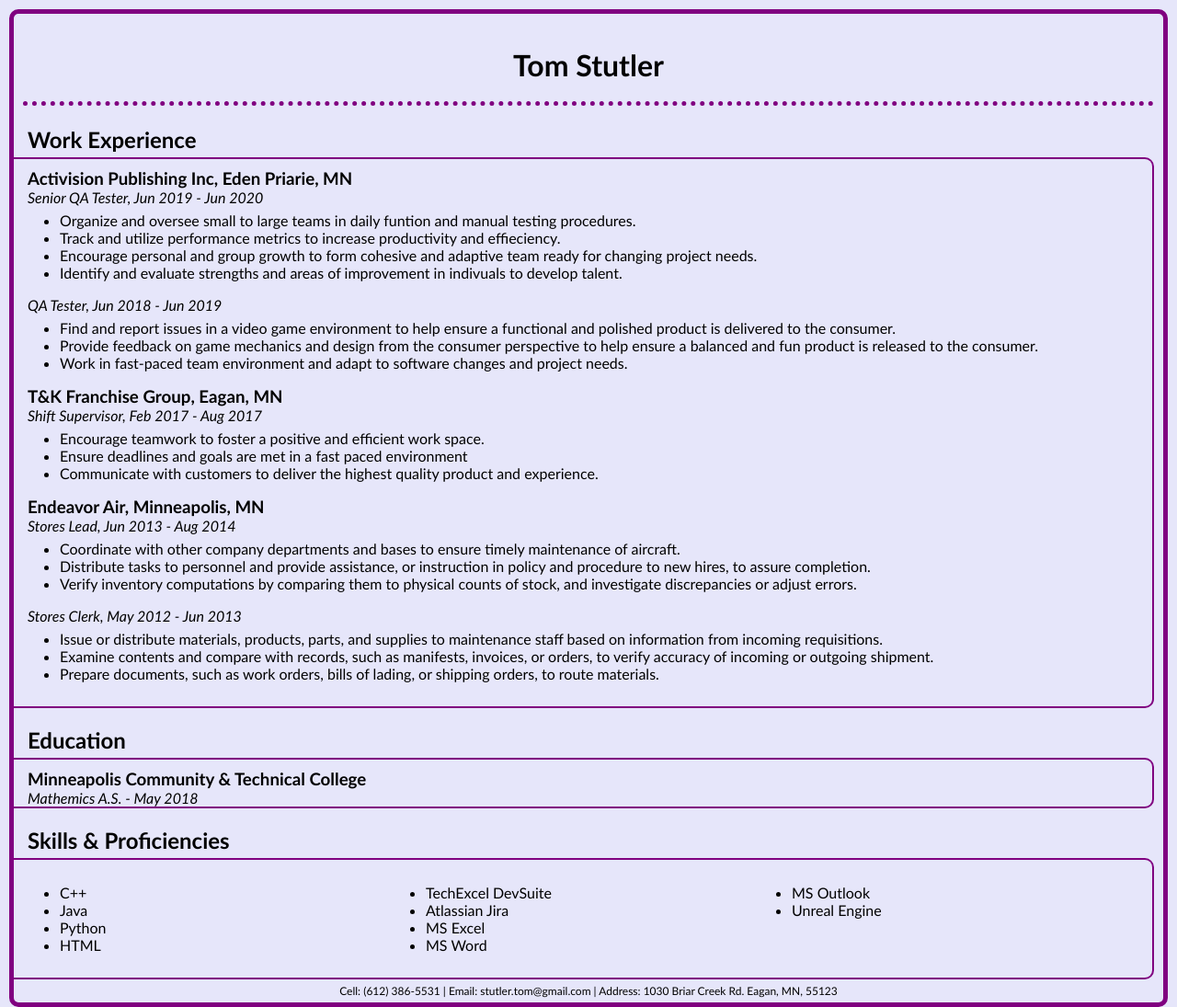
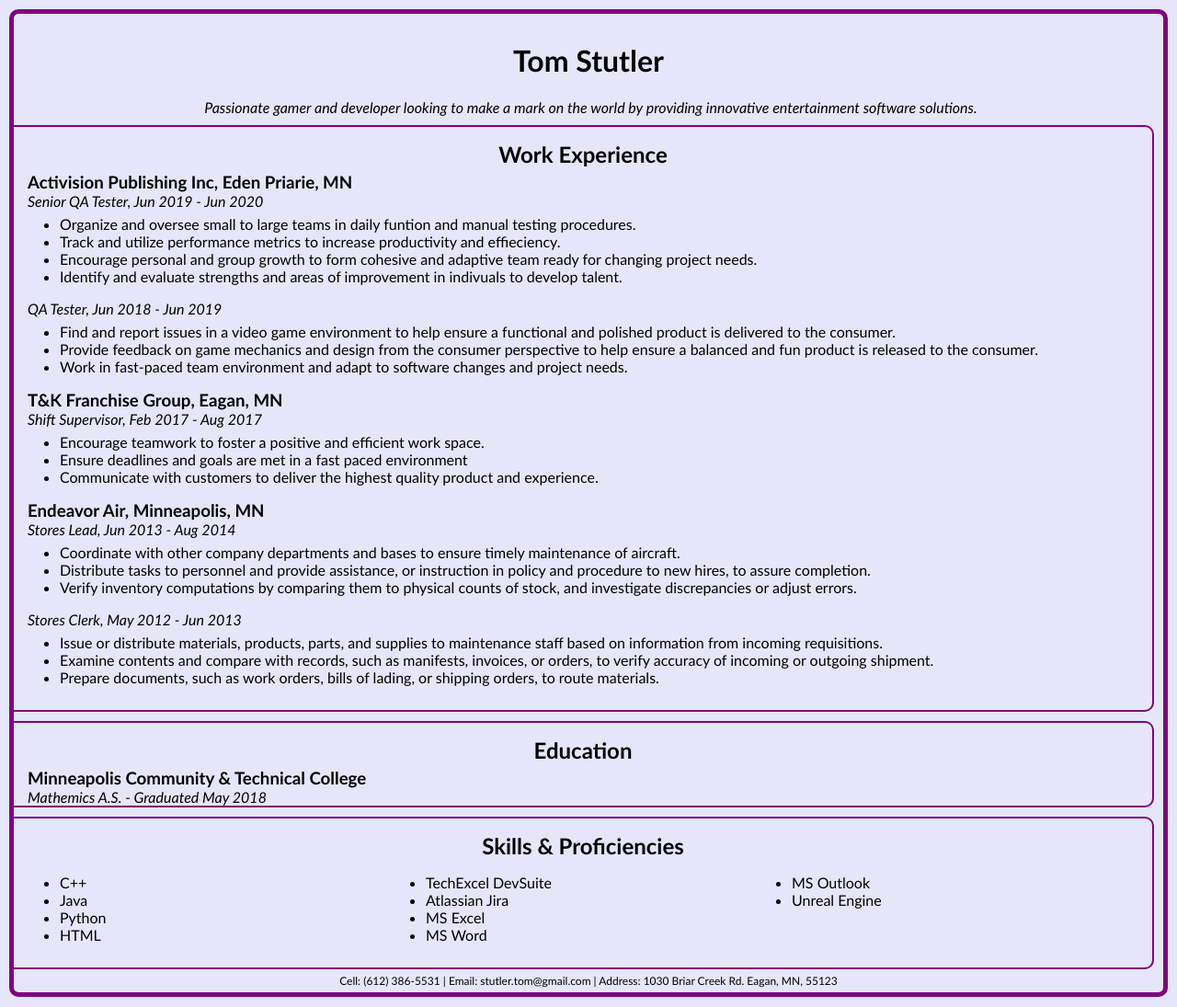
Before and after one commit to MadTofu22/MadTofu22.github.io, a plain HTML site: page Resume/Resume.html in a window 1280 px wide. Shown: the whole page at 92% size. Drawn offline with Linux system fonts and the light colour scheme.

Commit message:
Added headline and changed some formatting.

```diff
--- a/Resume/Resume.html
+++ b/Resume/Resume.html
@@ -8,9 +8,10 @@
   <body>
   	<div class="frame">
 	    <h1>Tom Stutler</h1>
+      <p class="intro">Passionate gamer and developer looking to make a mark on the world by providing innovative entertainment software solutions.</p>
 
-	    <h2>Work Experience</h2>
 	    <div class="section">
+        <h2>Work Experience</h2>
 	      <h3>Activision Publishing Inc, Eden Priarie, MN</h3>
 	      <p>Senior QA Tester, Jun 2019 - Jun 2020</p>
 	      <ul>
@@ -49,14 +50,14 @@
 	      </ul>
 	    </div>
 
-	    <h2>Education</h2>
 	    <div class="section">
+        <h2>Education</h2>
 	    	<h3>Minneapolis Community & Technical College</h3>
-	    	<p>Mathemics A.S. - May 2018</p>
+	    	<p>Mathemics A.S. - Graduated May 2018</p>
 	   	</div>
 
-	   	<h2>Skills & Proficiencies</h2>
-	   	<div class="section">
+      <div class="section">
+        <h2>Skills & Proficiencies</h2>
 	   		<ul class="skillsCol">
 	   			<li>C++</li>
 	   			<li>Java</li>
@@ -70,6 +71,7 @@
 	   			<li>Unreal Engine</li>
 	   		</ul>
 	   	</div>
+
 	   	<footer>Cell: (612) 386-5531 | Email: stutler.tom@gmail.com | Address: 1030 Briar Creek Rd. Eagan, MN, 55123</footer>
 	</div>
   </body>
--- a/Resume/style_resume.css
+++ b/Resume/style_resume.css
@@ -21,16 +21,20 @@
     border-bottom-right-radius: 10px;
     padding: 10px;
     margin-left: -10px;
+    margin-top: 10px;
 }
 
 h1 {
   text-align: center;
-  border-bottom: 5px dotted purple;
-  padding: 5px 5px 20px 5px;
 }
 
+.intro {
+  text-align: center;
+  padding-bottom: 10px;
+}
 h2 {
-  margin: 20px 5px 5px 5px;
+  margin: 5px;
+  text-align: center;
 }
 
 h3 {
```
